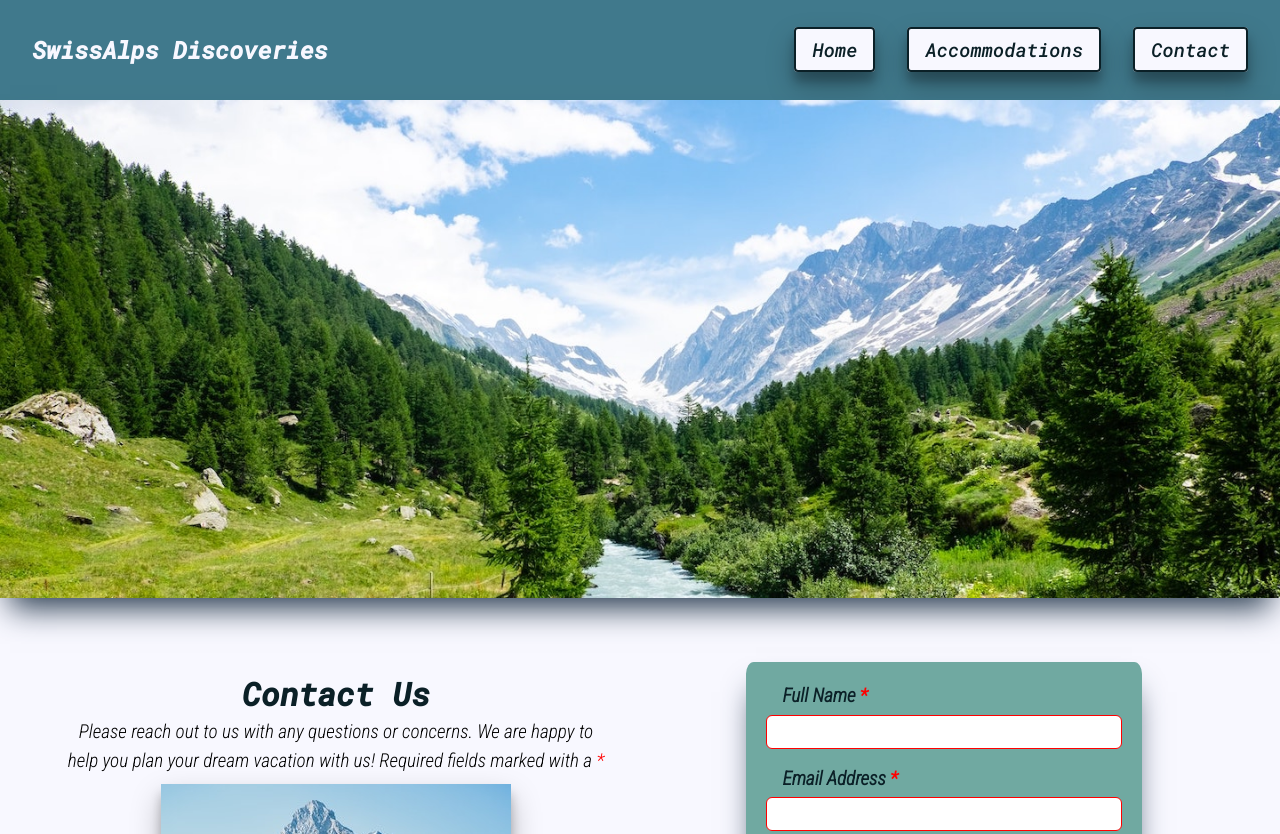
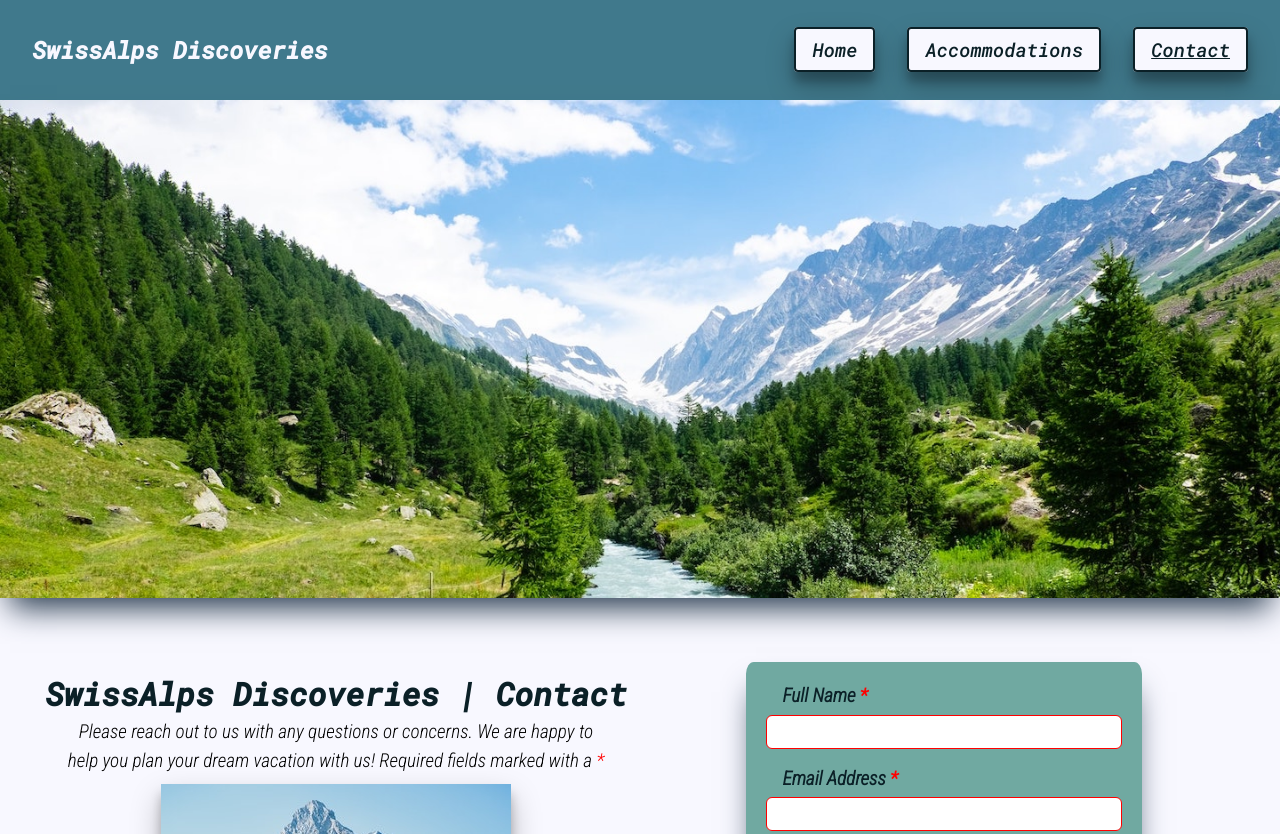
Before and after one commit to caleblopez96/GIT-215-Final-Project, a plain HTML site: page contact.html in a window 1280 px wide. Shown: the top 834 px of the page. Drawn offline with Linux system fonts and the light colour scheme.

Commit message:
Add files via upload

```diff
--- a/contact.html
+++ b/contact.html
@@ -20,21 +20,17 @@
 			<ul>
 				<li><a href="index.html">Home</a></li>
 				<li><a href="#">Accommodations</a></li>
-				<li><a href="contact.html">Contact</a></li>
+				<li><a href="contact.html" class="current">Contact</a></li>
 			</ul>
 		</nav>
 	</header>
-
 	<img id="hero-img" src="Images/swiss-valley.jpg" alt="Swiss Mountain open field">
-
 	<main id="form-main">
-
 		<div class="form-container">
-			<h2>Contact Us</h2>
+			<h2>SwissAlps Discoveries | Contact</h2>
 			<p>Please reach out to us with any questions or concerns. We are happy to help you plan your dream vacation with us! Required fields marked with a <span class="required">*</span></p>
 			<img src="Images/swiss-peak.jpg" alt="The peak of the Swiss Mountains">
 		</div>
-
 		<div class="form-container">
 			<form action="https://wp.zybooks.com/form-viewer.php" method="post" target="_blank">
 				<label for="fullname">Full Name <span class="required">*</span></label>
@@ -43,7 +39,6 @@
 				<input type="email" name="email" id="email" required>
 				<label for="phone">Phone number <span class="required">*</span></label>
 				<input type="tel" name="phone" id="phone" required>
-
 				<fieldset>
 					<legend>Preferred Method of Contact</legend>
 					<input type="radio" name="contact-pref" id="pref-email" checked>
@@ -51,7 +46,6 @@
 					<input type="radio" name="contact-pref" id="pref-phone">
 					<label for="pref-phone">Phone</label>
 				</fieldset>
-
 				<label for="comments">Comments</label>
 				<textarea name="comments" id="comments" rows="3"></textarea>
 				<input type="submit" name="submit" id="submit" value="Submit Form">
```
Also changed, not shown: index.html (+1 -1 lines).
